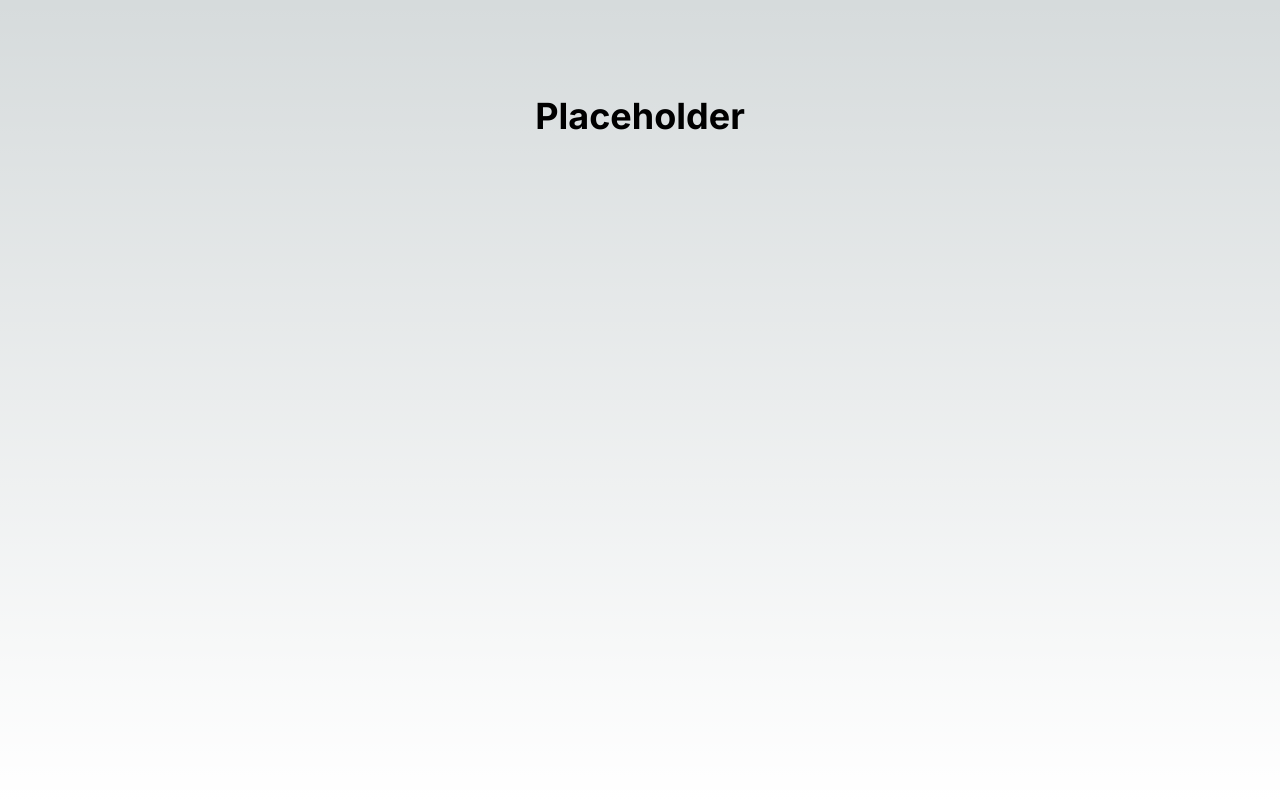
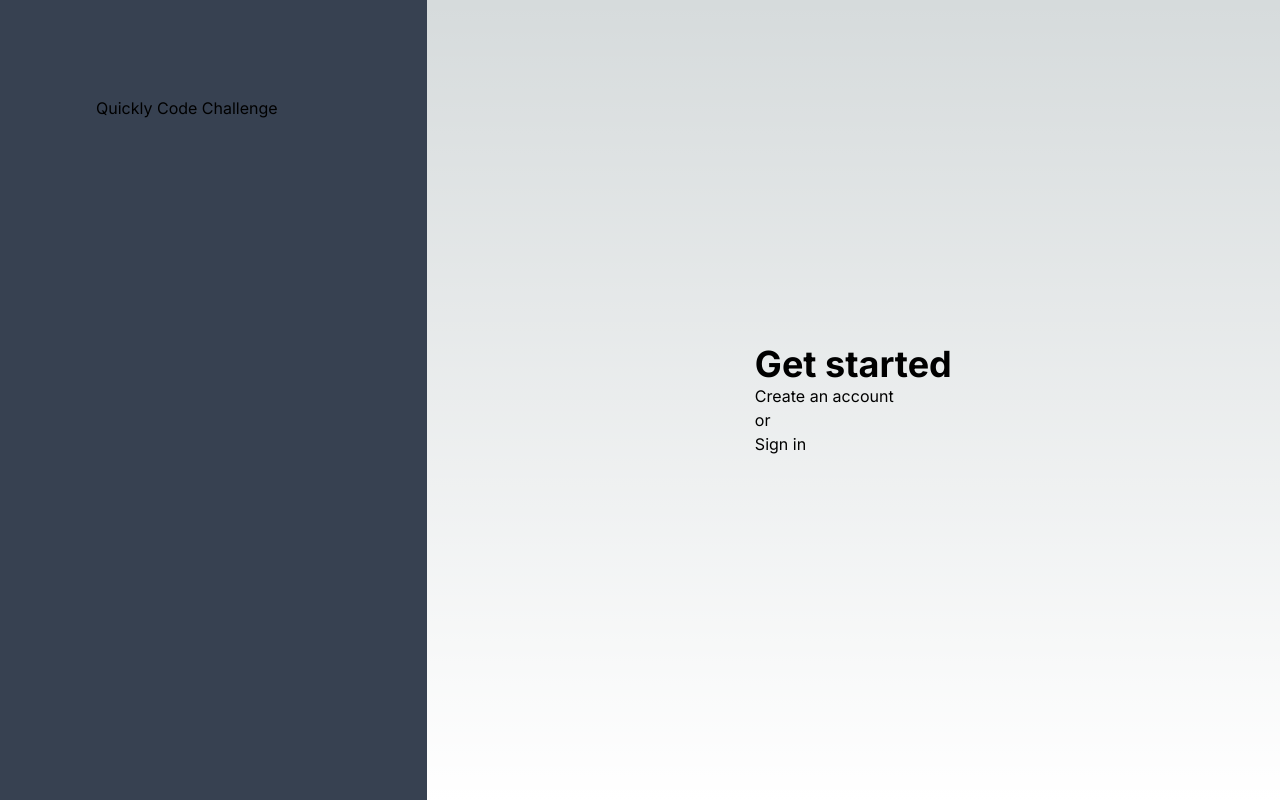
Before and after one commit to Jonas-Ross/quickly-code-challenge, a Next.js app: page / in a window 1280 px wide. Built offline with nearby package versions, Linux system fonts and the light colour scheme.

Commit message:
Stub out login / signup pages - Jonas

```diff
--- /dev/null
+++ b/src/app/login/page.tsx
@@ -0,0 +1,9 @@
+export default function Login() {
+  return (
+    <main className="flex min-h-screen flex-col items-center justify-between p-24">
+      <div>
+        <h1 className="text-4xl font-bold">Login</h1>
+      </div>
+    </main>
+  );
+}
--- a/src/app/page.tsx
+++ b/src/app/page.tsx
@@ -1,8 +1,20 @@
+import Link from 'next/link';
+
 export default function Home() {
   return (
-    <main className="flex min-h-screen flex-col items-center justify-between p-24">
-      <div>
-        <h1 className="text-4xl font-bold">Placeholder</h1>
+    <main className="flex min-h-screen flex-col md:flex-row">
+      <div className="bg-gray-700 p-4 md:w-1/3 md:p-24">
+        <div>Quickly Code Challenge</div>
+      </div>
+      <div className="flex items-center justify-center p-20 md:w-2/3 md:p-0">
+        <div>
+          <h1 className="text-4xl font-bold">Get started</h1>
+          <div>
+            <Link href="/signup">Create an account</Link>
+            <div>or</div>
+            <Link href="/login">Sign in</Link>
+          </div>
+        </div>
       </div>
     </main>
   );
--- /dev/null
+++ b/src/app/signup/page.tsx
@@ -0,0 +1,9 @@
+export default function Signup() {
+  return (
+    <main className="flex min-h-screen flex-col items-center justify-between p-24">
+      <div>
+        <h1 className="text-4xl font-bold">Signup</h1>
+      </div>
+    </main>
+  );
+}
```
Also changed, not shown: src/app/layout.tsx (+6 -6 lines).
